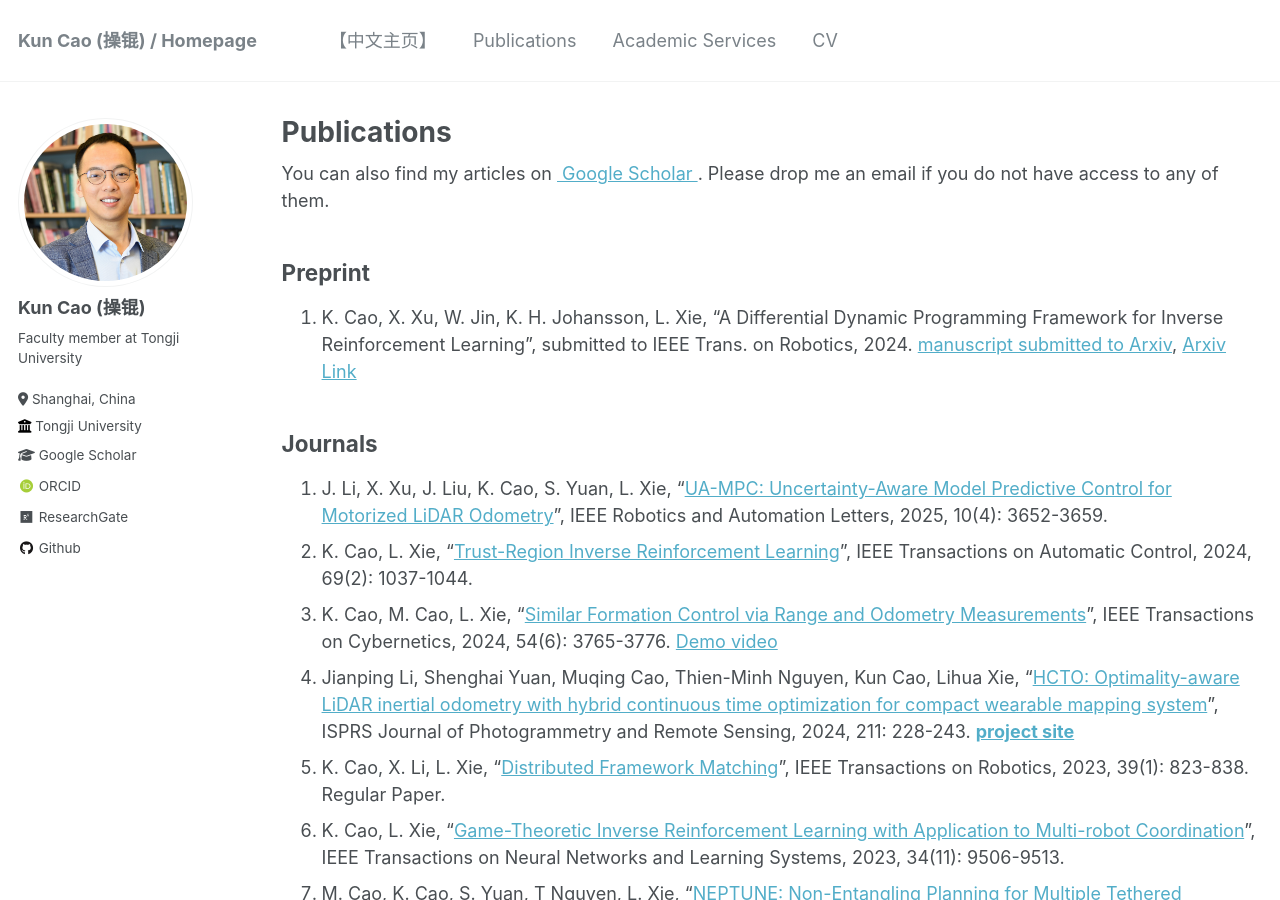
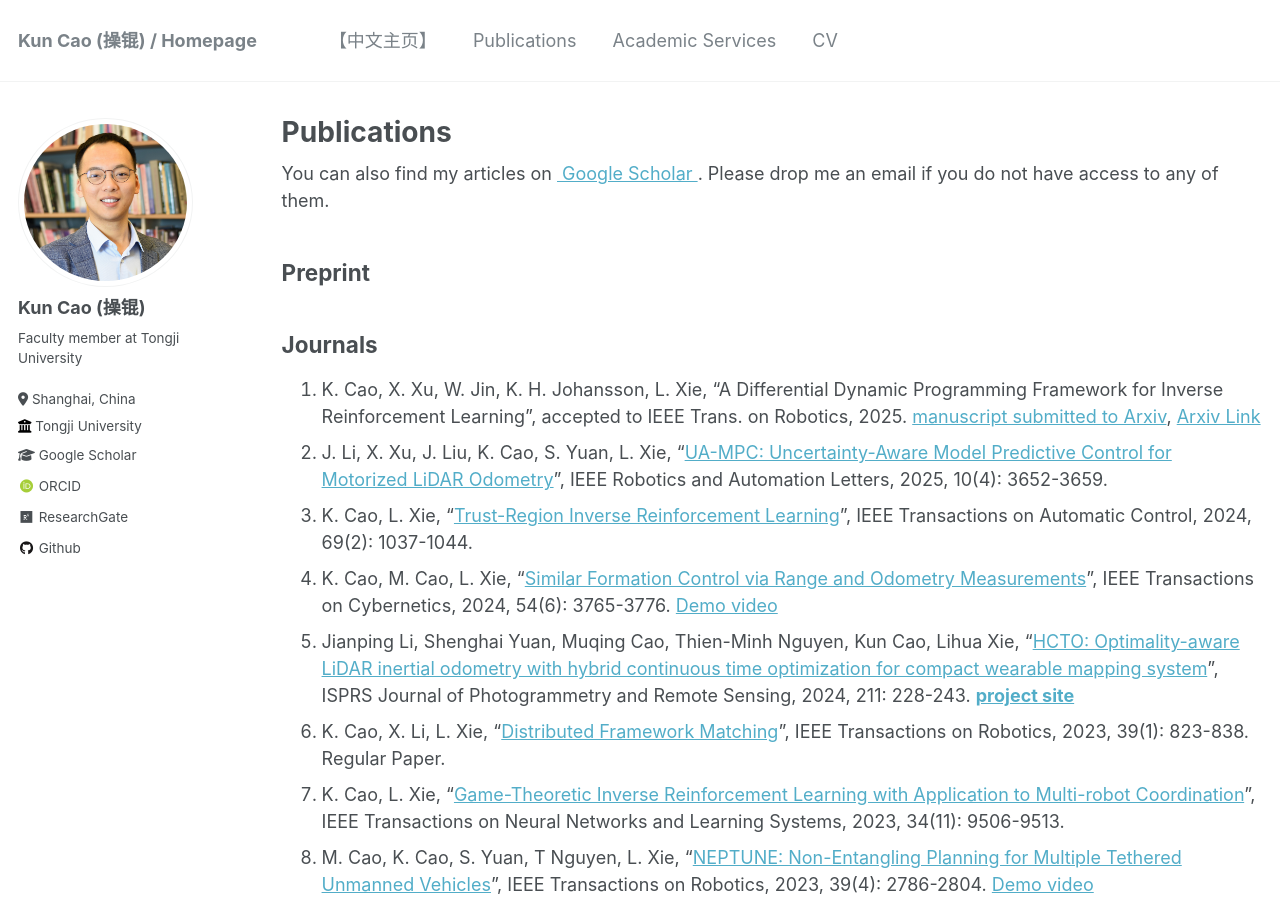
Before and after one commit to ntu-caokun/ntu-caokun.github.io, a Jekyll site: the page built from _pages/publications.md, in a window 1280 px wide and 900 px high. Built offline with Jekyll 4.4.1, drawn with Linux system fonts in a browser that asks for light colours; some web fonts are replaced.

Commit message:
Update publications.md

```diff
--- a/_pages/publications.md
+++ b/_pages/publications.md
@@ -16,10 +16,11 @@ author_profile: true
 {% endfor %} -->
 
 ## Preprint
-1. K. Cao, X. Xu, W. Jin, K. H. Johansson, L. Xie, “A Differential Dynamic Programming Framework for Inverse Reinforcement Learning”, submitted to IEEE Trans. on Robotics, 2024. [manuscript submitted to Arxiv](https://kth-my.sharepoint.com/:b:/g/personal/caokun_ug_kth_se/EZY-Oa4qcf5IrsuUMUZGUwoBvD2fjrucnGNRvCyBFLAh5A?e=xGBqcV), [Arxiv Link](https://arxiv.org/abs/2407.19902)
+
 
 
 ## Journals
+1. K. Cao, X. Xu, W. Jin, K. H. Johansson, L. Xie, “A Differential Dynamic Programming Framework for Inverse Reinforcement Learning”, accepted to IEEE Trans. on Robotics, 2025. [manuscript submitted to Arxiv](https://kth-my.sharepoint.com/:b:/g/personal/caokun_ug_kth_se/EZY-Oa4qcf5IrsuUMUZGUwoBvD2fjrucnGNRvCyBFLAh5A?e=xGBqcV), [Arxiv Link](https://arxiv.org/abs/2407.19902)
 1. J.	Li, X. Xu, J. Liu, K. Cao, S. Yuan, L. Xie,  “[UA-MPC: Uncertainty-Aware Model Predictive Control for Motorized LiDAR Odometry](https://ieeexplore.ieee.org/document/10900461)”, IEEE Robotics and Automation Letters, 2025, 10(4): 3652-3659.
 1. K. Cao, L. Xie, “[Trust-Region Inverse Reinforcement Learning](https://ieeexplore.ieee.org/document/10121904)”, IEEE Transactions on Automatic Control, 2024, 69(2): 1037-1044.
 1. K. Cao, M. Cao, L. Xie, “[Similar Formation Control via Range and Odometry Measurements](https://ieeexplore.ieee.org/document/10099461)”, IEEE Transactions on Cybernetics, 2024, 54(6): 3765-3776. [Demo video](https://youtu.be/BEQ3iBT5bmI)
```
